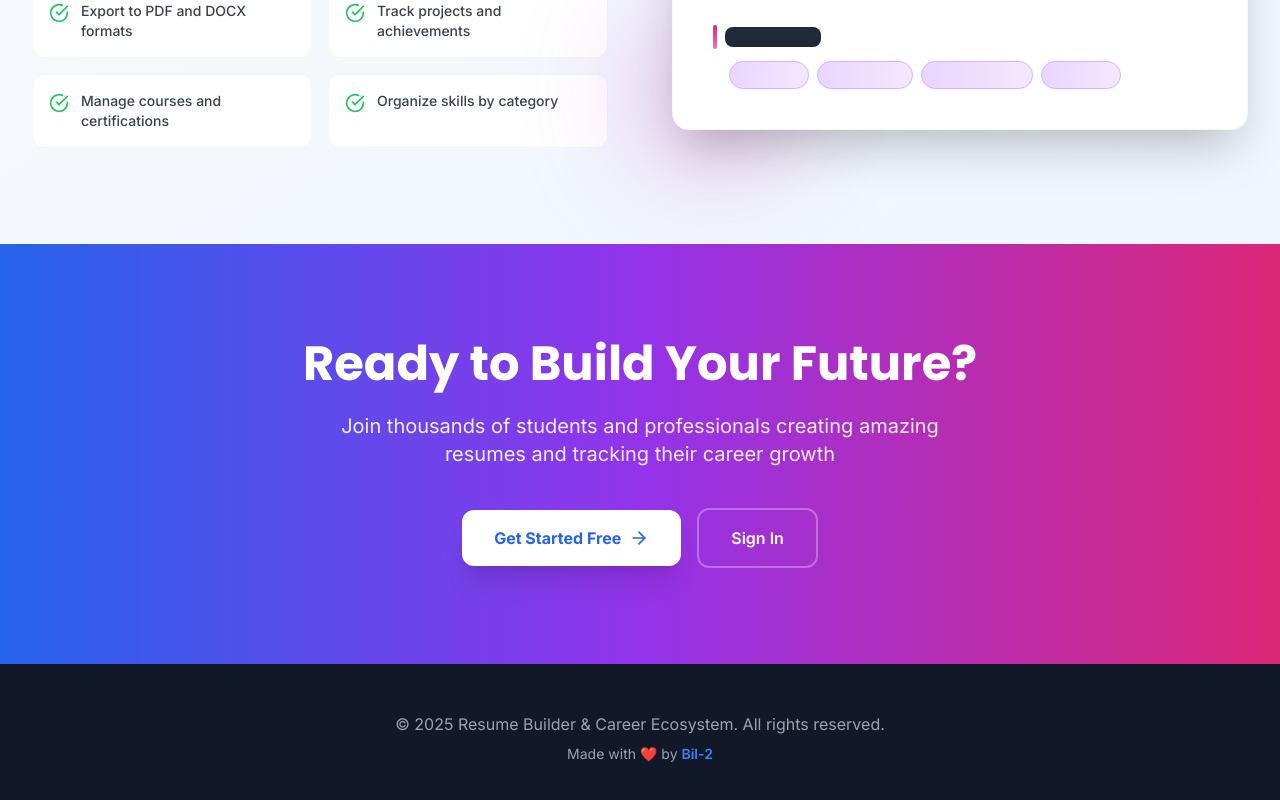
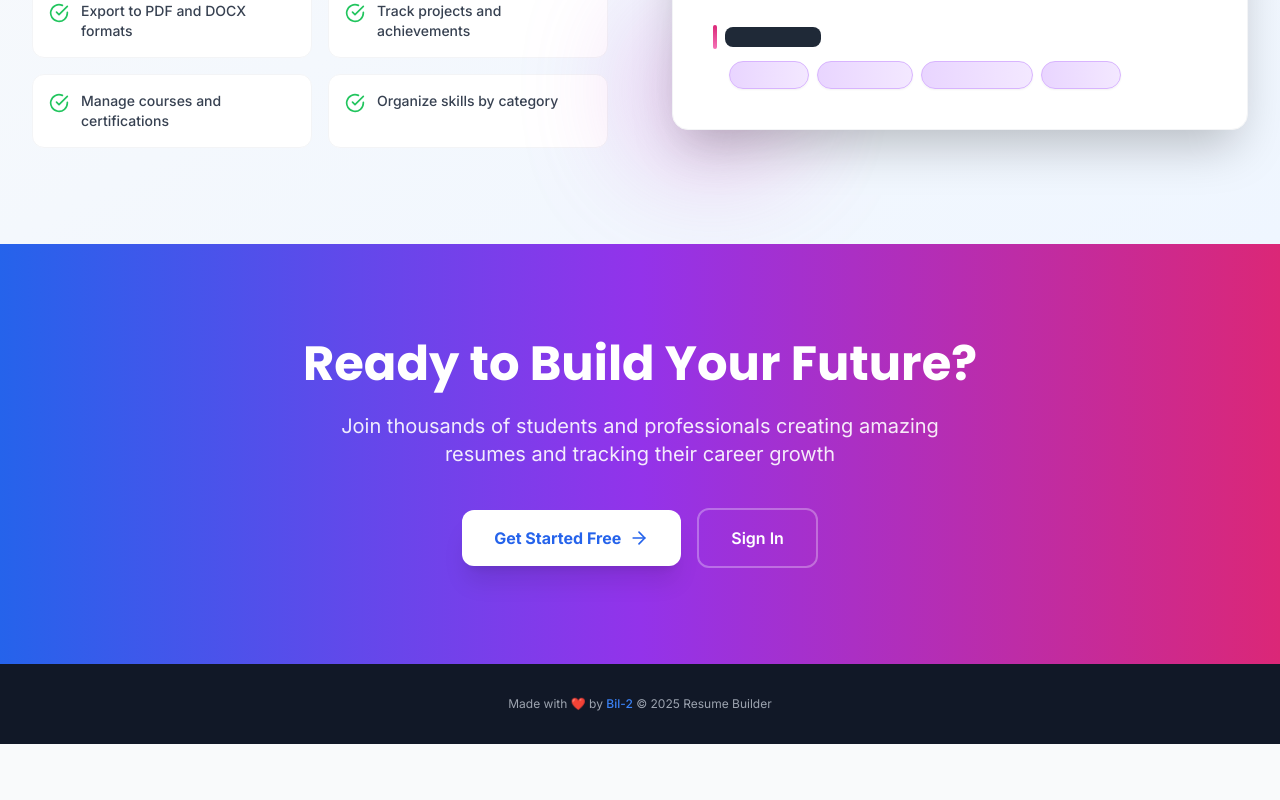
Before and after one commit to Bil-2/Resume_Builder, a React (Vite) app in the folder frontend/: page / in a window 1280 px wide. Shown: the part 2004-2804 px from the top of the page. After the commit the page ends 2748 px from the top, so only its background shows below. Built offline with nearby package versions, Linux system fonts and the light colour scheme; no server answers.

Commit message:
Update: Make footer more concise and smaller

```diff
--- a/frontend/src/pages/Landing.jsx
+++ b/frontend/src/pages/Landing.jsx
@@ -305,19 +305,19 @@ const Landing = () => {
       </section>
 
       {/* Footer */}
-      <footer className="bg-gray-900 text-gray-400 py-12 px-4 sm:px-6 lg:px-8">
+      <footer className="bg-gray-900 text-gray-400 py-8 px-4 sm:px-6 lg:px-8">
         <div className="max-w-7xl mx-auto text-center">
-          <p>&copy; 2025 Resume Builder & Career Ecosystem. All rights reserved.</p>
-          <p className="mt-2 text-sm">
+          <p className="text-xs">
             Made with <span className="text-red-500">❤️</span> by{' '}
             <a
               href="https://github.com/Bil-2"
               target="_blank"
               rel="noopener noreferrer"
-              className="text-primary-500 hover:text-primary-400 transition-colors font-semibold"
+              className="text-primary-500 hover:text-primary-400 transition-colors font-medium"
             >
               Bil-2
             </a>
+            {' '}&copy; 2025 Resume Builder
           </p>
         </div>
       </footer>
```
